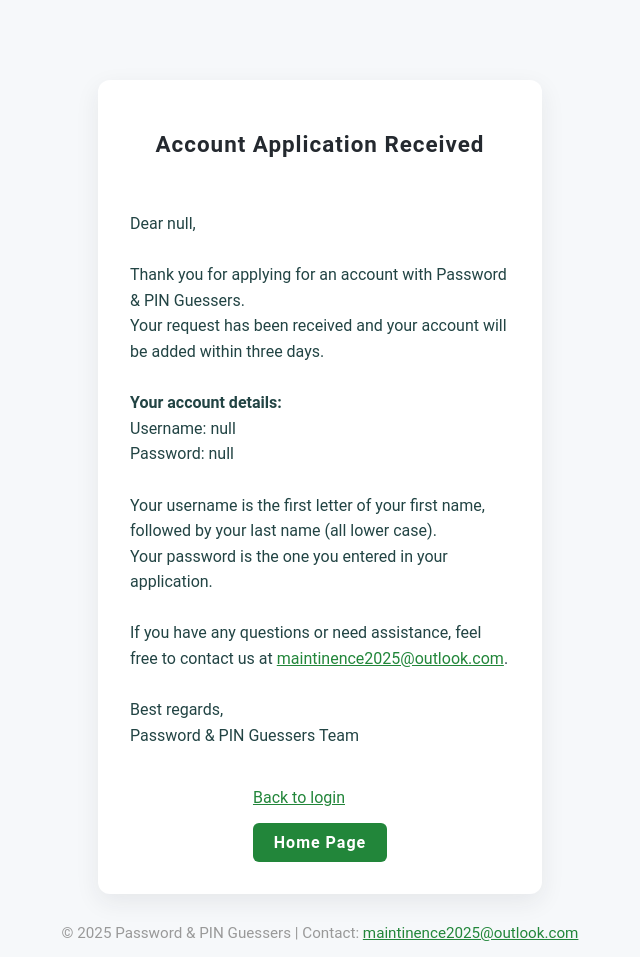
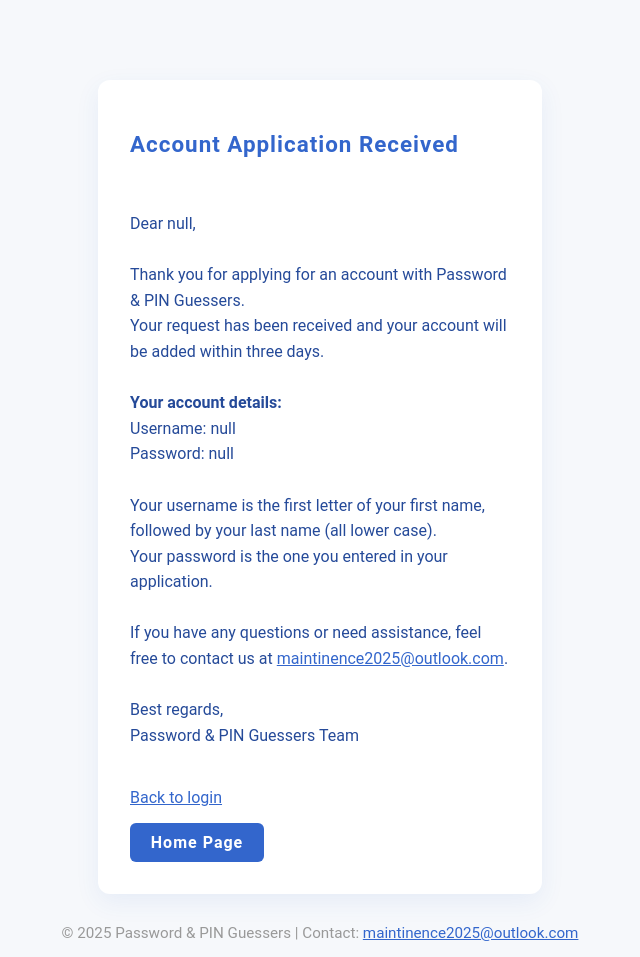
Before and after one commit to RafaelTTenney/tenney-games, a plain HTML site: page account-application-sucess.html in a window 1280 px wide. Shown: the whole page, without its empty margins (320-960 px from the left). Drawn offline with Linux system fonts and the light colour scheme.

Commit message:
Update account-application-sucess.html

```diff
--- a/account-application-sucess.html
+++ b/account-application-sucess.html
@@ -5,14 +5,14 @@
   <title>Application Received | Password & PIN Guessers</title>
   <meta name="viewport" content="width=device-width, initial-scale=1.0">
   <style>
-    body { font-family: "Roboto", "Arial", sans-serif; background: #f6f8fa; margin: 0; padding: 0; min-height: 100vh;}
-    .login-container { max-width: 380px; margin: 5em auto 0 auto; background: #fff; box-shadow: 0 8px 24px rgba(36,41,47,0.08); border-radius: 12px; padding: 2em; display: flex; flex-direction: column; align-items: center;}
-    h2 { margin-bottom: 1em; color: #24292f; font-size: 1.4em; font-weight: 600; letter-spacing: 1px;}
+    body { font-family: "Roboto", "Arial", sans-serif; background: #f6f8fb; margin: 0; padding: 0; min-height: 100vh;}
+    .login-container { max-width: 380px; margin: 5em auto 0 auto; background: #fff; box-shadow: 0 8px 24px rgba(51,102,204,0.08); border-radius: 12px; padding: 2em; display: flex; flex-direction: column; }
+    h2 { margin-bottom: 1em; color: #3366cc; font-size: 1.4em; font-weight: 600; letter-spacing: 1px;}
     .footer { text-align: center; padding: 2em 1em 1em; color: #999; font-size: 0.95em;}
-    .message { color: #244; font-size: 1em; line-height: 1.6; margin-top: 1em;}
-    a { color: #22863a; }
-    .btn-home { display: inline-block; margin-top: 1em; padding: 0.6em 1.3em; background: #22863a; color: #fff; border-radius: 6px; text-decoration: none; font-weight: bold; font-size: 1em; letter-spacing: 1px; transition: background 0.2s;}
-    .btn-home:hover { background: #16682c; }
+    .message { color: #254a99; font-size: 1em; line-height: 1.6; margin-top: 1em;}
+    a { color: #3366cc; }
+    .btn-home { display: inline-block; margin-top: 1em; padding: 0.6em 1.3em; background: #3366cc; color: #fff; border-radius: 6px; text-decoration: none; font-weight: bold; font-size: 1em; letter-spacing: 1px;}
+    .btn-home:hover { background: #254a99; }
     @media (max-width: 500px) { .login-container { padding: 1em; margin-top: 2em; } }
   </style>
 </head>
@@ -52,3 +52,4 @@
   </script>
 </body>
 </html>
+</html>
```
